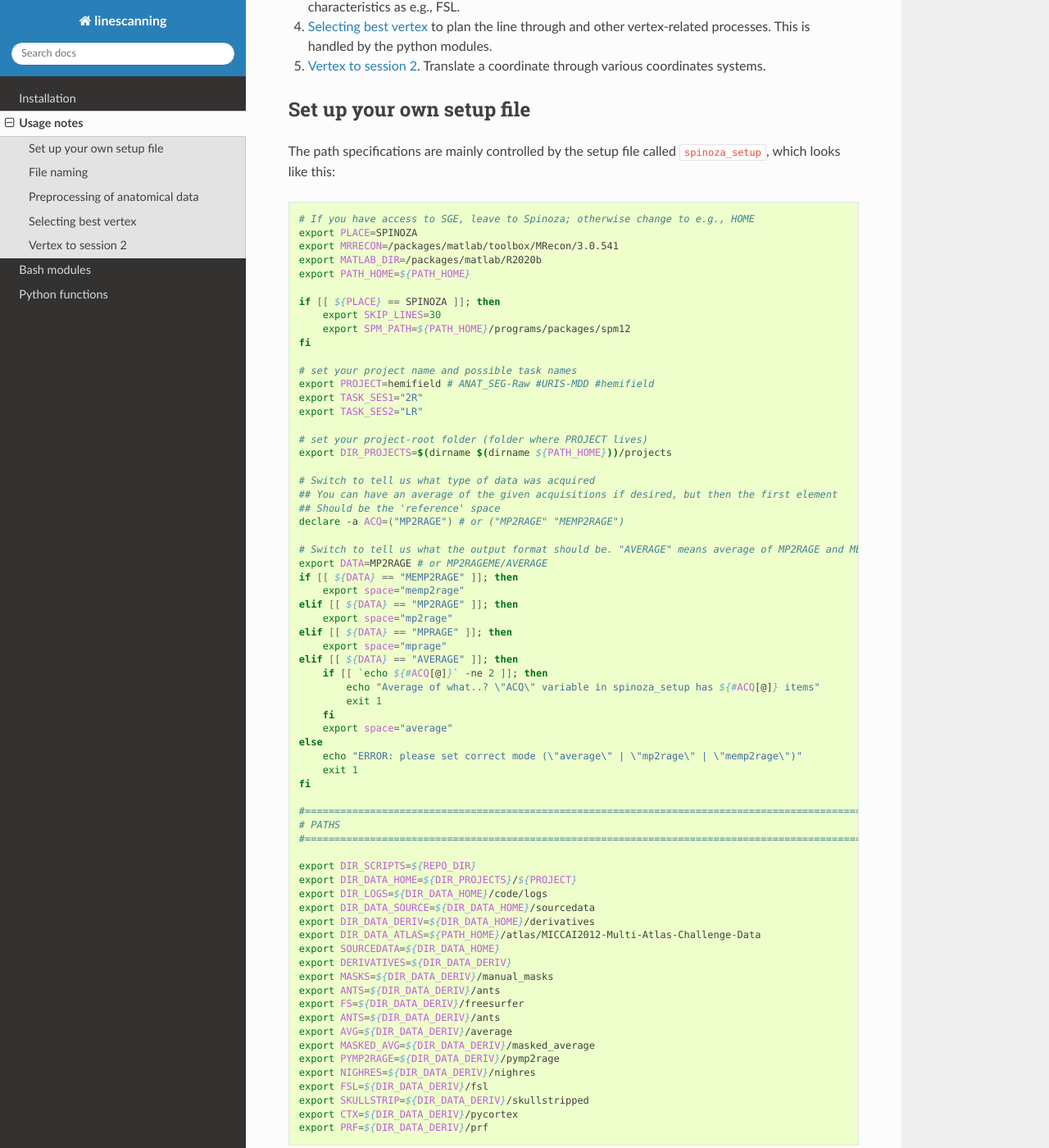
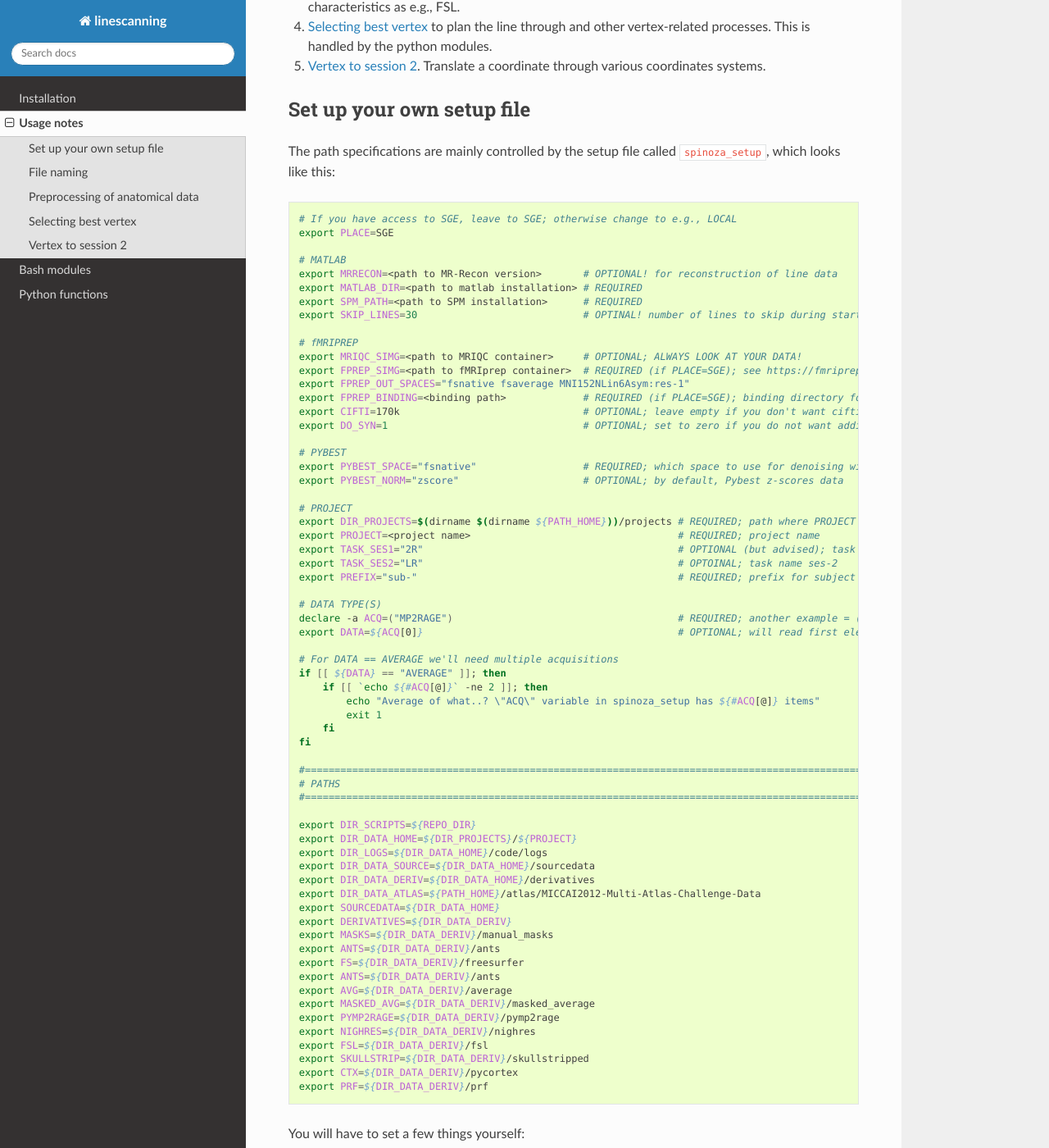
Before and after one commit to gjheij/linescanning, a Sphinx documentation site: the page built from doc/source/usage.rst, in a window 1280 px wide and 1400 px high, scrolled down 307 px. Shown: the whole window at 82% size. Built offline with Sphinx 7.4.7 and the Read the Docs theme 2.0.0, drawn with Linux system fonts in a browser that asks for light colours; some of the changed text lies outside the part shown.

Commit message:
improve setup workflow

```diff
--- a/doc/source/usage.rst
+++ b/doc/source/usage.rst
@@ -19,47 +19,44 @@ The path specifications are mainly controlled by the setup file called ``spinoza
 
 .. code:: bash
 
-    # If you have access to SGE, leave to Spinoza; otherwise change to e.g., HOME
-    export PLACE=SPINOZA
-    export MRRECON=/packages/matlab/toolbox/MRecon/3.0.541
-    export MATLAB_DIR=/packages/matlab/R2020b
-    export PATH_HOME=${PATH_HOME}
+    # If you have access to SGE, leave to SGE; otherwise change to e.g., LOCAL
+    export PLACE=SGE
 
-    if [[ ${PLACE} == SPINOZA ]]; then
-        export SKIP_LINES=30
-        export SPM_PATH=${PATH_HOME}/programs/packages/spm12
-    fi
+    # MATLAB
+    export MRRECON=<path to MR-Recon version>       # OPTIONAL! for reconstruction of line data
+    export MATLAB_DIR=<path to matlab installation> # REQUIRED
+    export SPM_PATH=<path to SPM installation>      # REQUIRED
+    export SKIP_LINES=30                            # OPTINAL! number of lines to skip during start up
 
-    # set your project name and possible task names
-    export PROJECT=hemifield # ANAT_SEG-Raw #URIS-MDD #hemifield
-    export TASK_SES1="2R"
-    export TASK_SES2="LR"
+    # fMRIPREP
+    export MRIQC_SIMG=<path to MRIQC container>     # OPTIONAL; ALWAYS LOOK AT YOUR DATA!
+    export FPREP_SIMG=<path to fMRIprep container>  # REQUIRED (if PLACE=SGE); see https://fmriprep.org/en/1.5.1/singularity.html
+    export FPREP_OUT_SPACES="fsnative fsaverage MNI152NLin6Asym:res-1"
+    export FPREP_BINDING=<binding path>             # REQUIRED (if PLACE=SGE); binding directory for singularity image
+    export CIFTI=170k                               # OPTIONAL; leave empty if you don't want cifti output
+    export DO_SYN=1                                 # OPTIONAL; set to zero if you do not want additional syn-distortion correction
 
-    # set your project-root folder (folder where PROJECT lives)
-    export DIR_PROJECTS=$(dirname $(dirname ${PATH_HOME}))/projects
+    # PYBEST
+    export PYBEST_SPACE="fsnative"                  # REQUIRED; which space to use for denoising with Pybest
+    export PYBEST_NORM="zscore"                     # OPTIONAL; by default, Pybest z-scores data
 
-    # Switch to tell us what type of data was acquired
-    ## You can have an average of the given acquisitions if desired, but then the first element
-    ## Should be the 'reference' space
-    declare -a ACQ=("MP2RAGE") # or ("MP2RAGE" "MEMP2RAGE")
+    # PROJECT
+    export DIR_PROJECTS=$(dirname $(dirname ${PATH_HOME}))/projects # REQUIRED; path where PROJECT lives
+    export PROJECT=<project name>                                   # REQUIRED; project name
+    export TASK_SES1="2R"                                           # OPTIONAL (but advised); task name ses-1
+    export TASK_SES2="LR"                                           # OPTOINAL; task name ses-2
+    export PREFIX="sub-"                                            # REQUIRED; prefix for subject folders
 
-    # Switch to tell us what the output format should be. "AVERAGE" means average of MP2RAGE and MEMP2RAGE
-    export DATA=MP2RAGE # or MP2RAGEME/AVERAGE
-    if [[ ${DATA} == "MEMP2RAGE" ]]; then
-        export space="memp2rage"
-    elif [[ ${DATA} == "MP2RAGE" ]]; then
-        export space="mp2rage"
-    elif [[ ${DATA} == "MPRAGE" ]]; then
-        export space="mprage"
-    elif [[ ${DATA} == "AVERAGE" ]]; then
+    # DATA TYPE(S)
+    declare -a ACQ=("MP2RAGE")                                      # REQUIRED; another example = ("MP2RAGE" "MEMP2RAGE") or ("MPRAGE")
+    export DATA=${ACQ[0]}                                           # OPTIONAL; will read first element from ACQ by default
+
+    # For DATA == AVERAGE we'll need multiple acquisitions
+    if [[ ${DATA} == "AVERAGE" ]]; then
         if [[ `echo ${#ACQ[@]}` -ne 2 ]]; then
             echo "Average of what..? \"ACQ\" variable in spinoza_setup has ${#ACQ[@]} items"
             exit 1
         fi
-        export space="average"
-    else
-        echo "ERROR: please set correct mode (\"average\" | \"mp2rage\" | \"memp2rage\")"
-        exit 1
     fi
 
     #===================================================================================================
@@ -89,31 +86,54 @@ The path specifications are mainly controlled by the setup file called ``spinoza
 
 You will have to set a few things yourself:
 
-1) If you have access to a sun-grid engine, leave ``PLACE`` to ``SPINOZA``. Set the ``MATLAB_DIR``:
+1) If you have access to a sun-grid engine, leave ``PLACE`` to ``SGE``. If not, set it to ``LOCAL``:
 
 .. code:: bash
 
-    $ export PLACE=SPINOZA
+    # If you have access to SGE, leave to SGE; otherwise change to e.g., LOCAL
+    export PLACE=SGE
+
+2) Set the settings for MATLAB:
+
+.. code:: bash
+
+    $ export MRRECON=<path to MRecon installation> # only required if you have actual line data
     $ export MATLAB_DIR=<path to matlab>
     $ export SPM_PATH=<path to spm12>
     $ export SKIP_LINES=30 # number of lines to skip during start up
 
-2) Set your project and task names:
+3) Set the settings for fMRIprep_:
 
 .. code:: bash
 
-    $ export PROJECT=<your project name>
-    $ export TASK_SES1="2R"
-    $ export TASK_SES2="LR"
+    # fMRIPREP
+    $ export MRIQC_SIMG=<path to MRIQC container>
+    $ export FPREP_SIMG=<path to fMRIprep container>
+    $ export FPREP_OUT_SPACES="fsnative fsaverage MNI152NLin6Asym:res-1"
+    $ export FPREP_BINDING=<binding path>
+    $ export CIFTI=170k
+    $ export DO_SYN=1
 
-3) Set the path to the projects
+5) Set the settings for Pybest_:
 
 .. code:: bash
 
-    $ # set your project-root folder (folder where PROJECT lives)
-    $ export DIR_PROJECTS=<path up until <$PROJECT>
+    # PYBEST
+    $ export PYBEST_SPACE="fsnative"
+    $ export PYBEST_NORM="zscore"
 
-4) Specify your data type(s).
+6) Set project-specific settings:
+
+.. code:: bash
+
+    # PROJECT
+    $ export DIR_PROJECTS=$(dirname $(dirname ${PATH_HOME}))/projects
+    $ export PROJECT=hemifield
+    $ export TASK_SES1="2R"
+    $ export TASK_SES2="LR"
+    $ export PREFIX="sub-"
+
+7) Specify your data type(s).
 
    * This is to account for a protocol including ``MP2RAGE`` and ``MEMP2RAGE`` where you might want to averge the two acquisitions into ``AVERAGE``. In that case, you'd specify:
 
@@ -153,6 +173,8 @@ You will have to set a few things yourself:
         $ declare -a ACQ=("MEMP2RAGE")
         $ export DATA=MEMP2RAGE
 
+.. attention:: By default, ``DATA`` will be the first element of ``ACQ``!
+
 .. note::
 
     **Example**: Let's say I have the following:
@@ -168,7 +190,7 @@ You will have to set a few things yourself:
     .. code:: bash
 
         # I would then set the following:
-        $ export PLACE=SPINOZA
+        $ export PLACE=SGE
         $ export MATLAB_DIR=/home/user/matlab
         $ export SPM_PATH=/home/user/programs/spm12
         $ export PROJECT='my_first_project'
@@ -176,7 +198,7 @@ You will have to set a few things yourself:
         $ export TASK_SES2="sizeresponse"
         $ export DIR_PROJECTS=/home/user/projects
         $ declare -a ACQ=("MPRAGE")
-        $ export DATA=MPRAGE
+        $ export DATA=${ACQ[0]}
 
 File naming
 ===========================================
@@ -341,18 +363,6 @@ Below is the ``help``-information from the ``master`` script:
     Notes:
     - Module 5 (register T1 to MNI152) and 13 (brain extract T1 with ANTs) are relatively obsolete
         These commands are therefore commented out.
-
-    - The following ensembles are useful to run together:
-        > PRE 02,03,04,06:      conversion, estimation of T1, registration, averaging:
-        > BFC 07,08,09:         work with 2nd inversion = bias field corr, brain extr. & noise level est.
-        > MAS 10,11:            make dura and sagittal sinus masks (employs nighres & ITK-Snap)
-        > SES 13,14,15:         fmriprep and pycortex for line planning session 2
-        > SEG 16,17,18:         tissue segmentation with fmriprep, FAST, nd MGDM
-        > CTX 19,20,21,22:      nighres modules for cortex reconstruction and layering
-        > GDH 14,19,20,21,22,23 run the iterative segmentation pipeline similar to G. de Hollander's
-        >
-        > ALL:                  run all modules; 02,03,04,06,07,08,09,10,11,12,14,15,16,17,18,19,20,21,22
-
     - Time = approximate run time per subject > Run time of total pipeline is about 1hr30 on SGE
     - There are two modes we can run this pipeline in, to be specified in the setup:
         a session where we have both MP2RAGE and MP2RAGEME data, and a solo MP2RAGE mode. This can be
```
Also changed, not shown: 1 other file.
